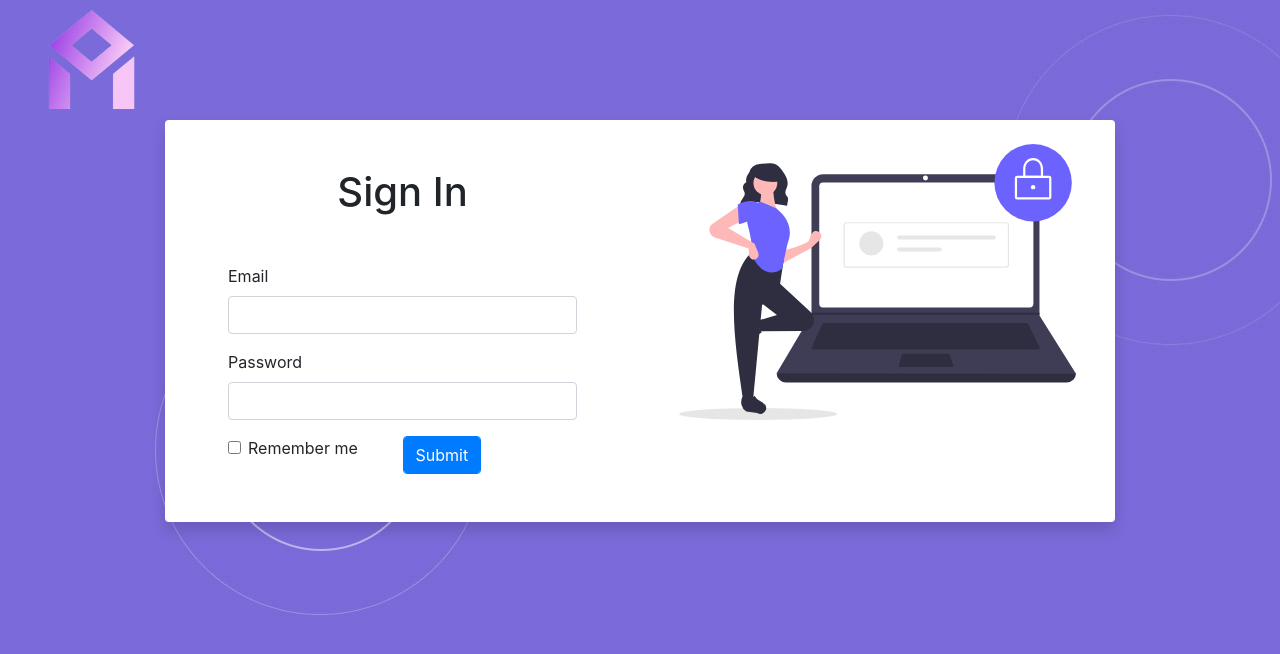
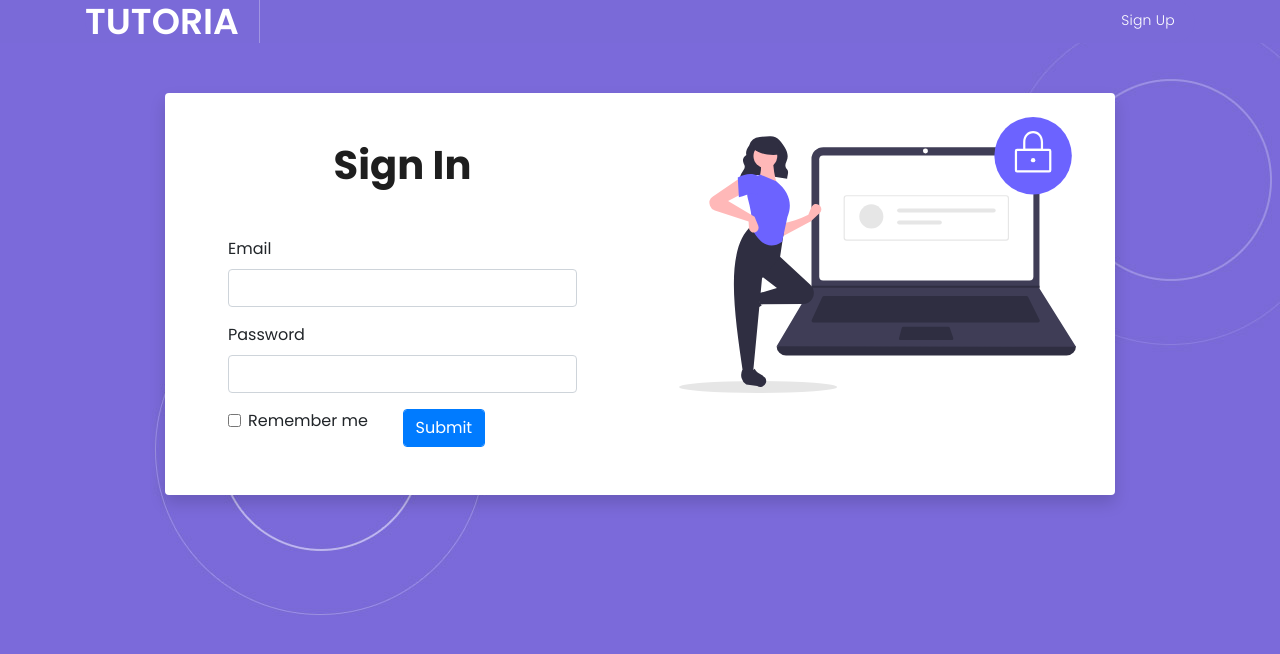
Before and after one commit to STEAM-Center-NYC/10333-Catered-Matching-Students-and-Tutors-to-Enhance-Learning, a Flask app: page /signin in a window 1280 px wide. Shown: the top 654 px of the page. Run offline with Flask 3, Linux system fonts and the light colour scheme.

Commit message:
Fixed most of the issues

```diff
--- a/static/css/style.css
+++ b/static/css/style.css
@@ -6,6 +6,10 @@
 
 .padding-top {
     padding-top: 18px;
+}
+
+.padding-top3 {
+    padding-top: 50px;
 }
 
 .padding-bottom {
--- a/templates/index-page.html.jinja
+++ b/templates/index-page.html.jinja
@@ -64,7 +64,7 @@ https://templatemo.com/tm-586-scholar
 
 
                       <a href='/match' class="circle-btn mx-auto ">Find Match</a>
-                      <li class="scroll-to-section border-btn "><a href="/contact">Contacts</a></li>
+                      <li class="scroll-to-section border-btn "><a href="/contact">Contact Us</a></li>
                       <li class="scroll-to-section border-btn"><a href="/profile" class="">Profile</a></li>
                       <li class="scroll-to-section border-btn"><a href="/logout" class="">Logout</a></li>
 
--- a/templates/signin-page.html.jinja
+++ b/templates/signin-page.html.jinja
@@ -8,6 +8,14 @@
     <title>Sign In</title>
 
      <link rel="stylesheet" href="https://cdn.jsdelivr.net/npm/bootstrap@4.4.1/dist/css/bootstrap.min.css" integrity="sha384-Vkoo8x4CGsO3+Hhxv8T/Q5PaXtkKtu6ug5TOeNV6gBiFeWPGFN9MuhOf23Q9Ifjh" crossorigin="anonymous">
+     <link rel="stylesheet" href="/static/css/style.css">
+     <link rel="stylesheet" href="/static/css/signup.css">
+     <link rel="stylesheet" href="/static/css/fontawesome.css">
+     <link rel="stylesheet" href="/static/css/templatemo-scholar.css">
+     <link rel="stylesheet" href="/static/css/owl.css">
+     <link rel="stylesheet" href="/static/css/animate.css">
+     <link rel="stylesheet" href="https://unpkg.com/swiper@7/swiper-bundle.min.css" />
+
 <style>
 body {
 background-image: url('/static/images/banner-bg.jpg')};
@@ -16,13 +24,38 @@ background-image: url('/static/images/banner-bg.jpg')};
 </head>
 
 
-<div class="col-md-6">
-<img src="/static/images/logo.png" alt="Logo" height="120px" width="150px">
-</div>
+  <header class="header-area header-sticky">
+    <div class="container">
+      <div class="row">
+        <div class="col-12">
+          <nav class="main-nav">
+            <!-- ***** Logo Start ***** -->
+            <a href="/" class="logo">
+              <h1>TUTORIA</h1>
+            </a>
+            <!-- ***** Logo End ***** -->
+            <!-- ***** Serach Start ***** -->
+            <div class="search-input">
+
+            </div>
+            <!-- ***** Serach Start ***** -->
+            <!-- ***** Menu Start ***** -->
+            <ul class="nav">
+              <li class="scroll-to-section"><a href="/signup">Sign Up</a></li>
+            </ul>
+            <a class='menu-trigger'>
+              <span>Menu</span>
+            </a>
+            <!-- ***** Menu End ***** -->
+          </nav>
+        </div>
+      </div>
+    </div>
+  </header>
 
 
 <body class="bg-primary bg-opacity-25">
-    <section class="d-flex flex-column justify-content-center align-items-center">
+    <section class="d-flex flex-column justify-content-center align-items-center padding-top3">
         <div class="container">
             <div class="row">
                 <div class="col-md-10 mx-auto rounded shadow bg-white">
```
Also changed, not shown: templates/contact-page.html.jinja (+11 -6 lines), templates/profile.html.jinja (+6 -4 lines).
